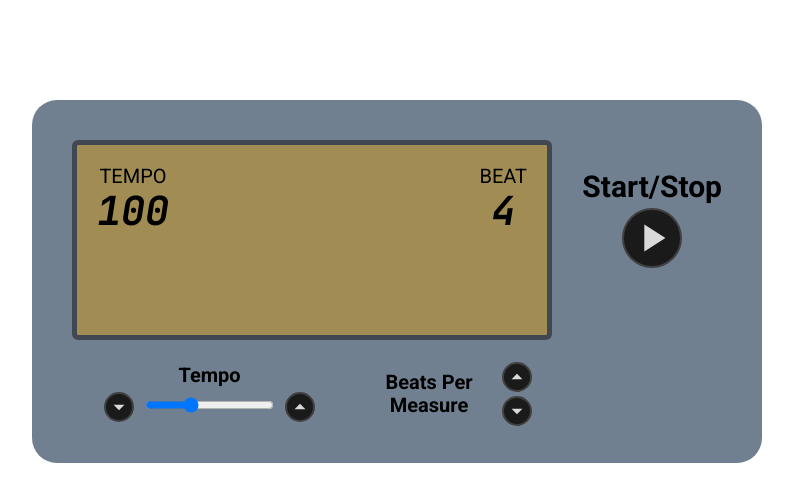
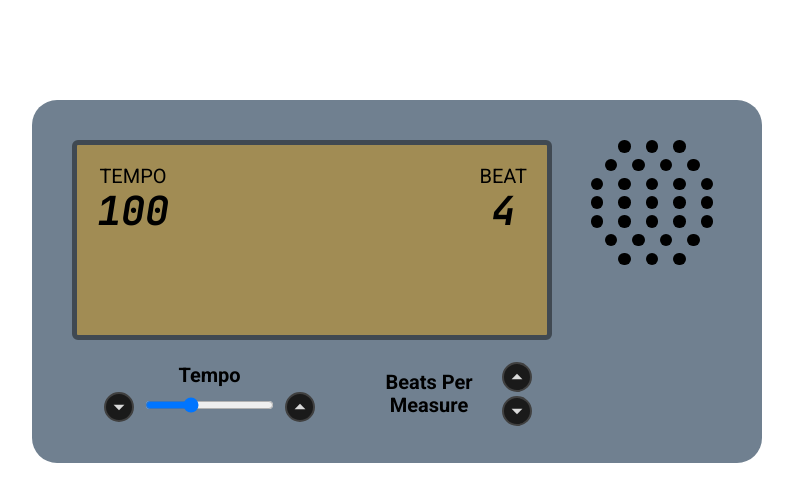
Before and after one commit to joshuascan/metronome, a React (Create React App) app: page / in a window 1280 px wide. Shown: the top 502 px of the page, without its empty margins (243-1036 px from the left). Built offline with nearby package versions, Linux system fonts and the light colour scheme.

Commit message:
creates speaker component

```diff
--- a/src/App.js
+++ b/src/App.js
@@ -6,6 +6,7 @@ import Display from "./components/Display";
 import Tempo from "./components/Tempo";
 import TimeSignature from "./components/TimeSignature";
 import StartStopButton from "./components/StartStopButton";
+import Speaker from "./components/Speaker";
 
 import audio1 from "./audio/click1.mp3";
 import audio2 from "./audio/click2.mp3";
@@ -62,11 +63,12 @@ function App() {
     <Metronome>
       <TopSection>
         <Display bpm={bpm} beatsPerMeasure={beatsPerMeasure} />
-        <StartStopButton
+        <Speaker />
+        {/* <StartStopButton
           playing={playing}
           setPlaying={setPlaying}
           setCount={setCount}
-        />
+        /> */}
       </TopSection>
       <BottomSection>
         <Tempo
--- /dev/null
+++ b/src/components/Speaker.js
@@ -0,0 +1,76 @@
+import React from "react";
+import styled from "styled-components";
+
+const SpeakerContainer = styled.div`
+  width: 14rem;
+  height: 12.5rem;
+  display: flex;
+  flex-direction: column;
+  justify-content: space-between;
+`;
+
+const SoundHole = styled.div`
+  width: 1.25rem;
+  height: 1.25rem;
+  border-radius: 50%;
+  background-color: black;
+  padding: 0;
+  margin: 0 0.75rem;
+`;
+
+const Row = styled.div`
+  display: flex;
+  justify-content: center;
+  padding: 0;
+  margin: 0;
+`;
+
+export default function Speaker() {
+  return (
+    <SpeakerContainer>
+      <Row>
+        <SoundHole />
+        <SoundHole />
+        <SoundHole />
+      </Row>
+      <Row>
+        <SoundHole />
+        <SoundHole />
+        <SoundHole />
+        <SoundHole />
+      </Row>
+      <Row>
+        <SoundHole />
+        <SoundHole />
+        <SoundHole />
+        <SoundHole />
+        <SoundHole />
+      </Row>
+      <Row>
+        <SoundHole />
+        <SoundHole />
+        <SoundHole />
+        <SoundHole />
+        <SoundHole />
+      </Row>
+      <Row>
+        <SoundHole />
+        <SoundHole />
+        <SoundHole />
+        <SoundHole />
+        <SoundHole />
+      </Row>
+      <Row>
+        <SoundHole />
+        <SoundHole />
+        <SoundHole />
+        <SoundHole />
+      </Row>
+      <Row>
+        <SoundHole />
+        <SoundHole />
+        <SoundHole />
+      </Row>
+    </SpeakerContainer>
+  );
+}
--- a/src/components/StartStopButton.js
+++ b/src/components/StartStopButton.js
@@ -11,7 +11,7 @@ const StartStopContainer = styled.div`
   justify-content: space-around;
   align-items: center;
   height: 10rem;
-  margin: 3rem 0;
+  margin: 1rem 0;
 `;
 
 export default function StartStopButton({ playing, setPlaying, setCount }) {
```
